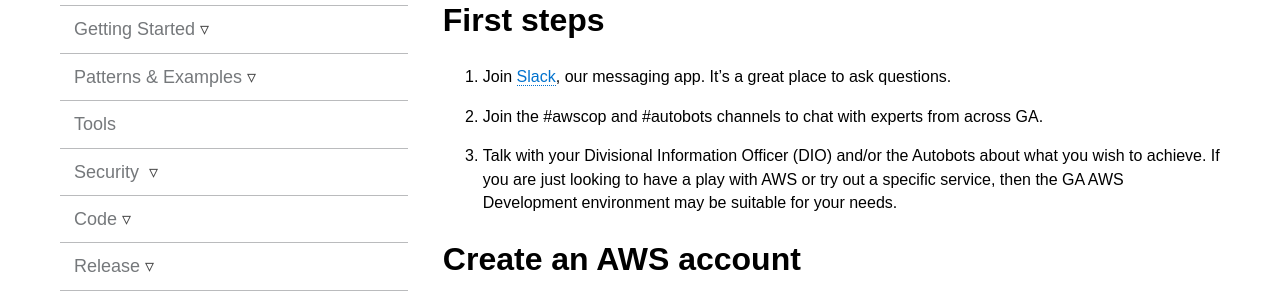
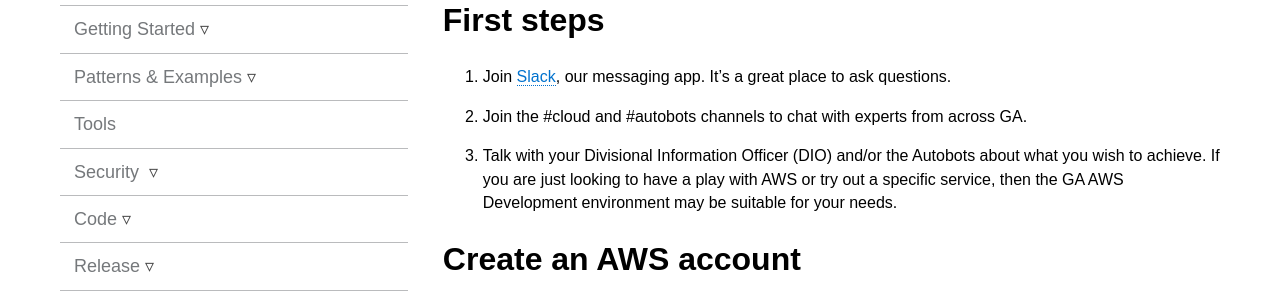
Before and after one commit to GeoscienceAustralia/cloud, a Jekyll site: the page built from docs/_pages/setting_up_aws_sub.md, in a window 1280 px wide. Shown: the part 230-530 px from the top of the page. Built offline with Jekyll 4.4.1, drawn with Linux system fonts in a browser that asks for light colours; nearby versions of some CDN libraries.

Commit message:
awscop -> cloud

```diff
--- a/docs/_pages/setting_up_aws_sub.md
+++ b/docs/_pages/setting_up_aws_sub.md
@@ -7,7 +7,7 @@ permalink: cloud/setting_up_aws_sub.html
 # First steps
 
 1. Join [Slack](https://geoscience-australia.slack.com/signup), our messaging app. It's a great place to ask questions.
-2. Join the #awscop and #autobots channels to chat with experts from across GA.
+2. Join the #cloud and #autobots channels to chat with experts from across GA.
 3. Talk with your Divisional Information Officer (DIO) and/or the Autobots about what you wish to achieve. If you are just looking to have a play with AWS or try out a specific service, then the GA AWS Development environment may be suitable for your needs.
 
 # Create an AWS account
```
